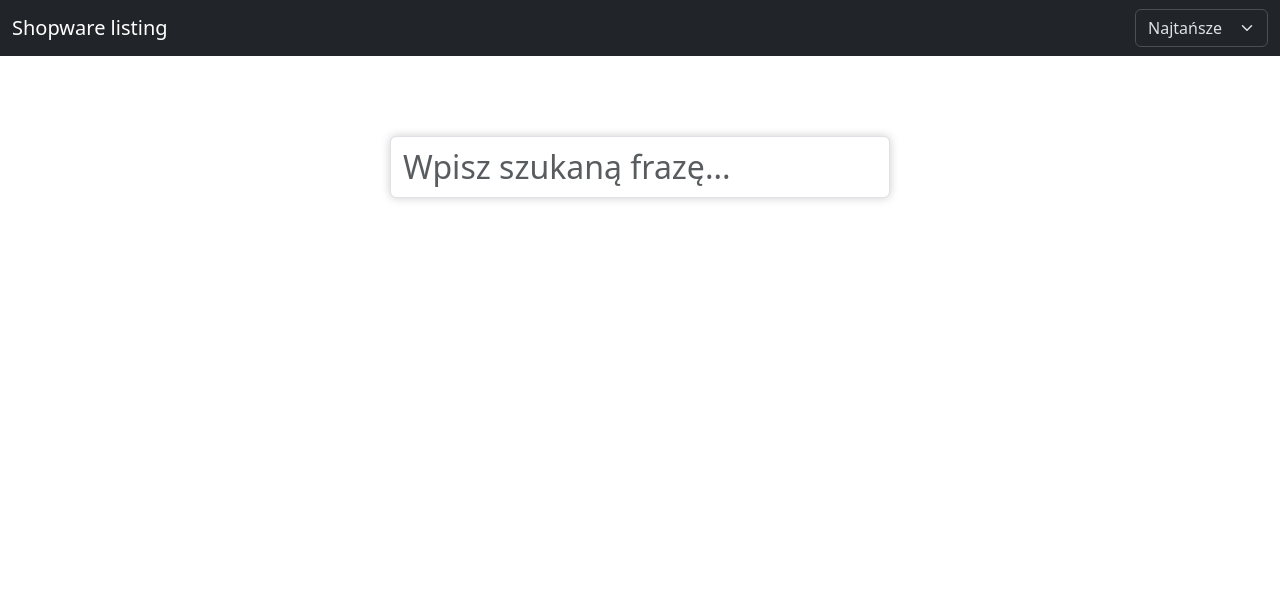
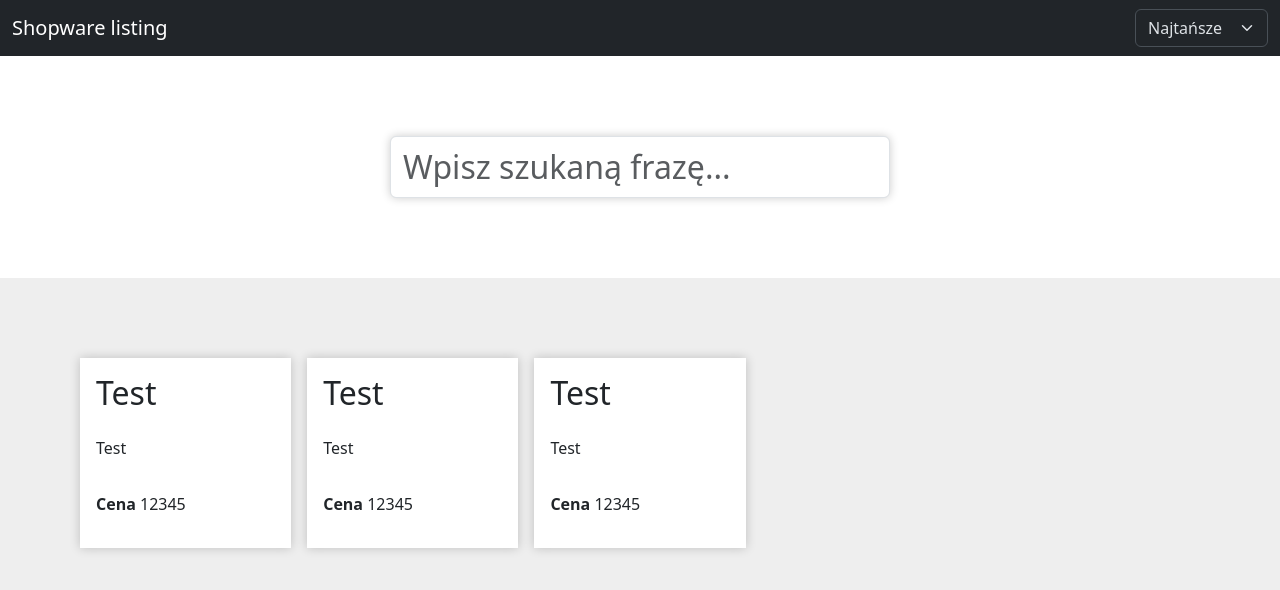
Before and after one commit to lilprs/crehler-recruitment-task, a Vue app: page / in a window 1280 px wide. Shown: the top 590 px of the page. Built offline with nearby package versions, Linux system fonts and the light colour scheme.

Commit message:
add results (mocked for now)

```diff
--- a/src/App.vue
+++ b/src/App.vue
@@ -1,5 +1,6 @@
 <script setup lang="ts">
 import Navbar from "./components/Navbar.vue";
+import Results from "./components/Results.vue";
 import SearchField from "./components/SearchField.vue";
 </script>
 
@@ -8,11 +9,13 @@ import SearchField from "./components/SearchField.vue";
   <div class="crt-search">
     <SearchField value="" />
   </div>
-  <div class="crt-results"></div>
+  <div class="crt-results">
+    <Results />
+  </div>
 </template>
 <style>
 .crt-search {
-  padding: 5rem;
+  padding: 1rem;
   background: white;
 }
 
@@ -20,4 +23,21 @@ import SearchField from "./components/SearchField.vue";
   max-width: 500px;
   margin: 0 auto;
 }
+
+.crt-results {
+  display: grid;
+  grid-template-columns: repeat(auto-fill, minmax(200px, 1fr));
+  gap: 1rem;
+  padding: 1rem;
+  background: #eee;
+  flex-grow: 1;
+  align-items: flex-start;
+}
+
+@media (min-width: 700px) {
+  .crt-search,
+  .crt-results {
+    padding: 5rem;
+  }
+}
 </style>
--- /dev/null
+++ b/src/components/Result.vue
@@ -0,0 +1,24 @@
+<template>
+  <div class="crt-result">
+    <h2>{{ props.name }}</h2>
+    <p>{{ props.description }}</p>
+    <p><b>Cena</b> {{ props.price }}</p>
+  </div>
+</template>
+<style>
+.crt-result {
+  box-shadow: 0 0 10px rgba(0, 0, 0, 0.2);
+  background: white;
+  padding: 1rem;
+  display: flex;
+  flex-direction: column;
+  gap: 1rem;
+}
+</style>
+<script setup lang="ts">
+const props = defineProps<{
+  name: string;
+  description: string;
+  price: number;
+}>();
+</script>
--- /dev/null
+++ b/src/components/Results.vue
@@ -0,0 +1,28 @@
+<template>
+  <Result
+    v-for="result in results"
+    :name="result.name"
+    :description="result.description"
+    :price="result.price"
+  />
+</template>
+<script setup lang="ts">
+import Result from "./Result.vue";
+const results = [
+  {
+    name: "Test",
+    description: "Test",
+    price: 12345,
+  },
+  {
+    name: "Test",
+    description: "Test",
+    price: 12345,
+  },
+  {
+    name: "Test",
+    description: "Test",
+    price: 12345,
+  },
+];
+</script>
--- a/src/style.css
+++ b/src/style.css
@@ -1 +1,13 @@
 @import "bootstrap/dist/css/bootstrap.css";
+
+html,
+body {
+  height: 100%;
+}
+
+#app {
+  display: flex;
+  flex-direction: column;
+  height: 100%;
+  align-items: stretch;
+}
```
